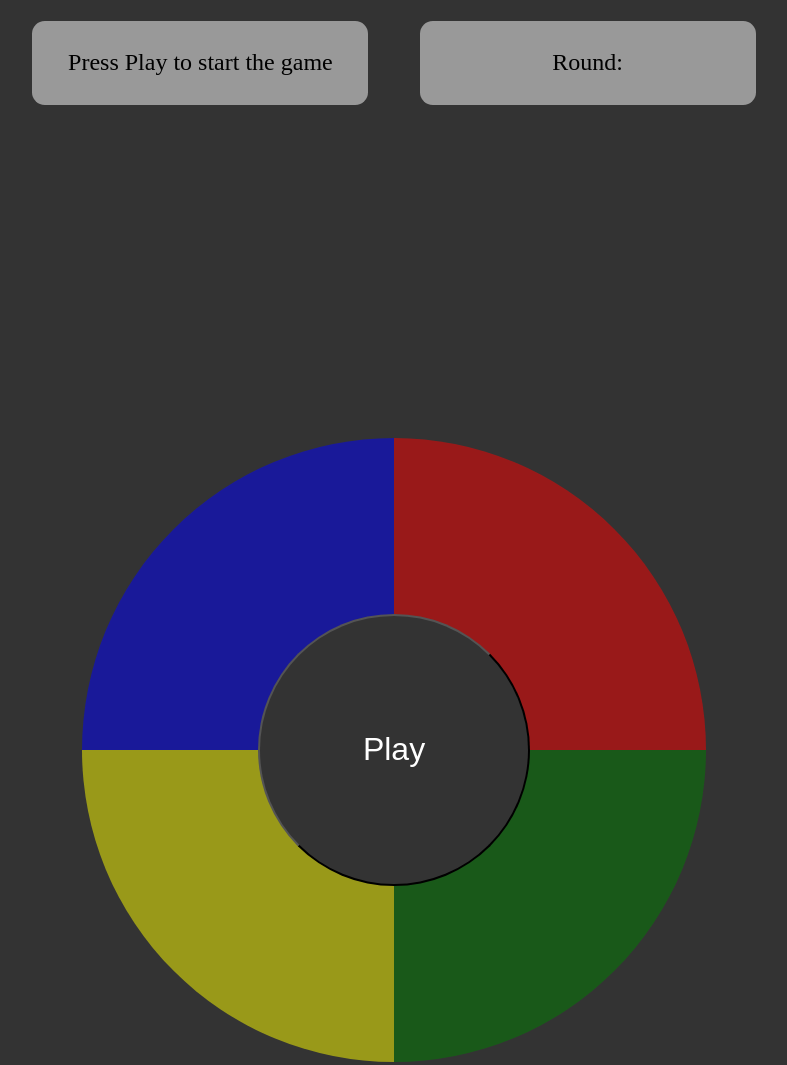
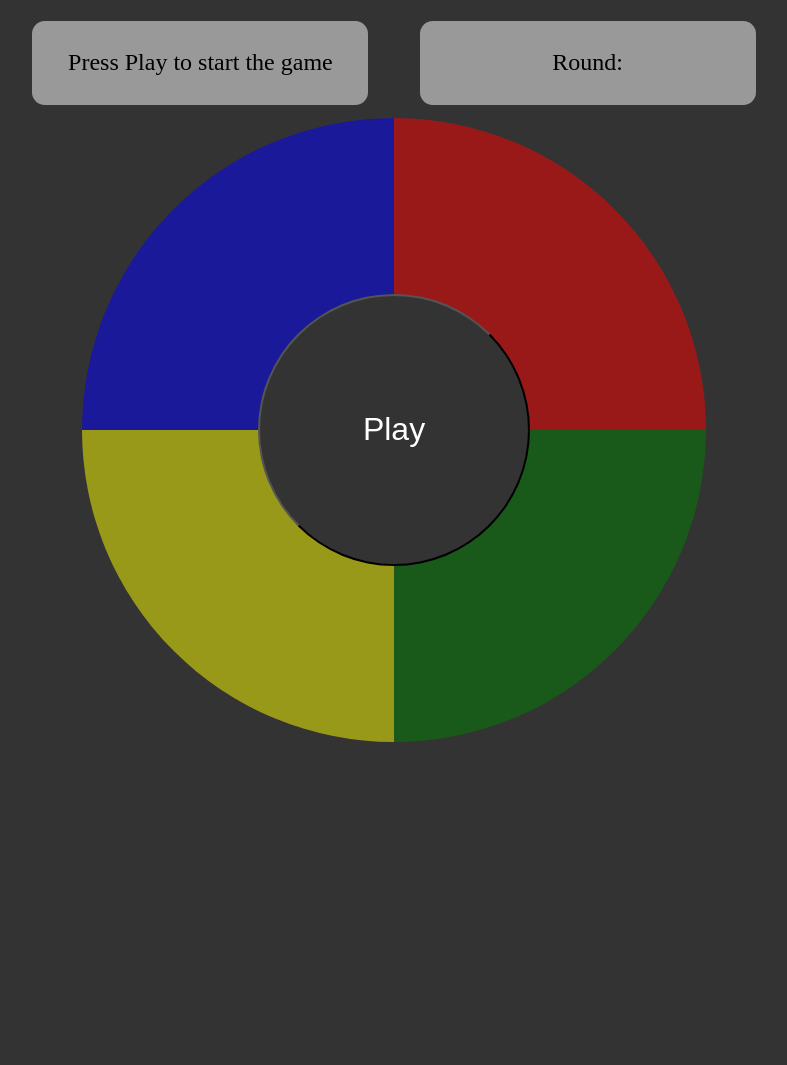
Before and after one commit to marcosperez85/Simon-Game, a plain HTML site: page index.html in a window 1280 px wide. Shown: the whole page, without its empty margins (246-1033 px from the left). Drawn offline with Linux system fonts and the light colour scheme.

Commit message:
fix: cambio las unidades del circleContainer de % a vw

```diff
--- a/style.css
+++ b/style.css
@@ -53,8 +53,8 @@ body {
     grid-template-columns: repeat(2, var(--panel-width));
     grid-template-rows: repeat(2, var(--panel-width));
     width: var(--circle-container-width);
-    margin-top: 50%;
-    transform: translate(0%, -50%);
+    margin-top: 50vw;
+    transform: translate(0vw, -50vw);
 }
 
 .circuloGrande {
```
